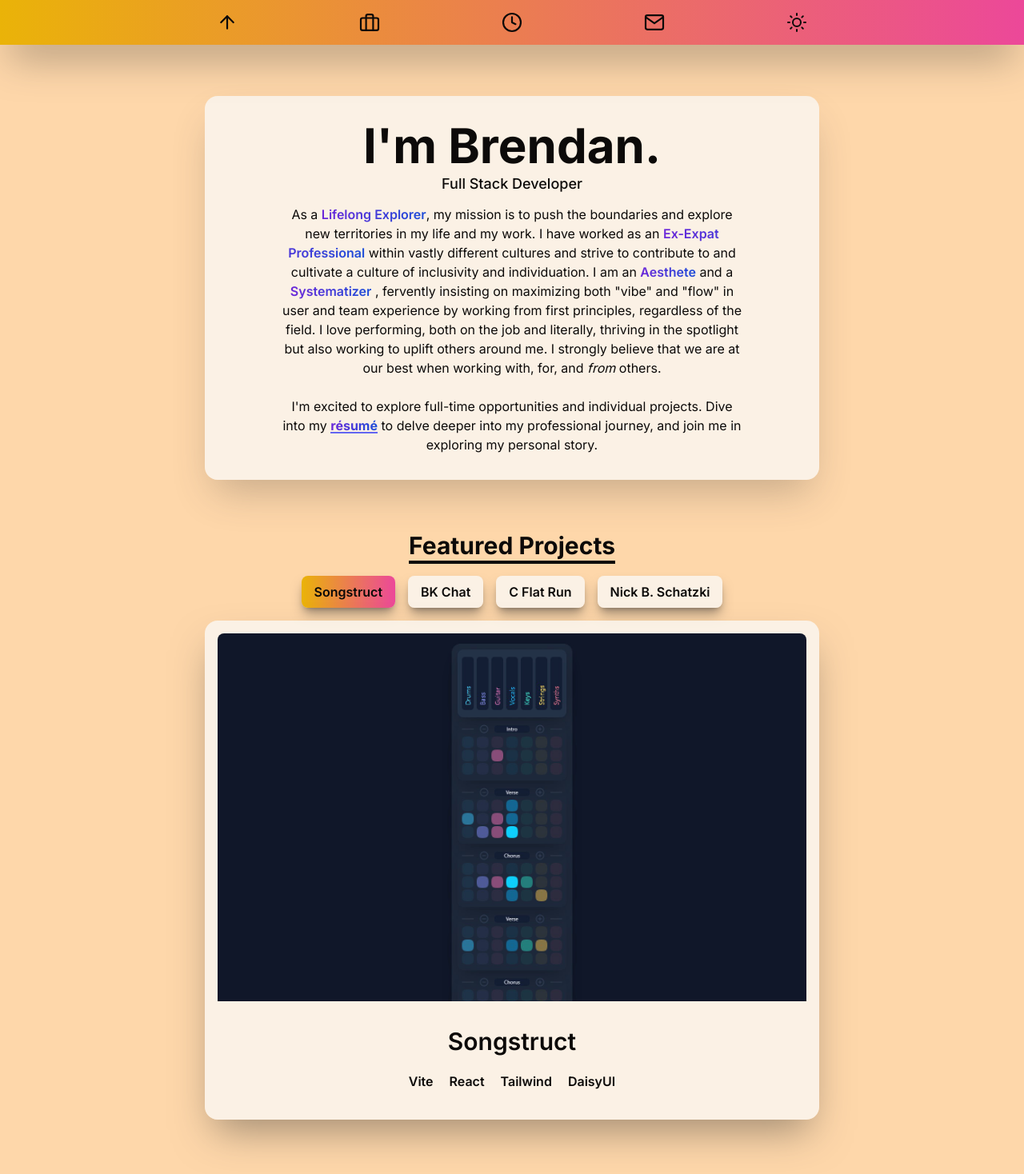
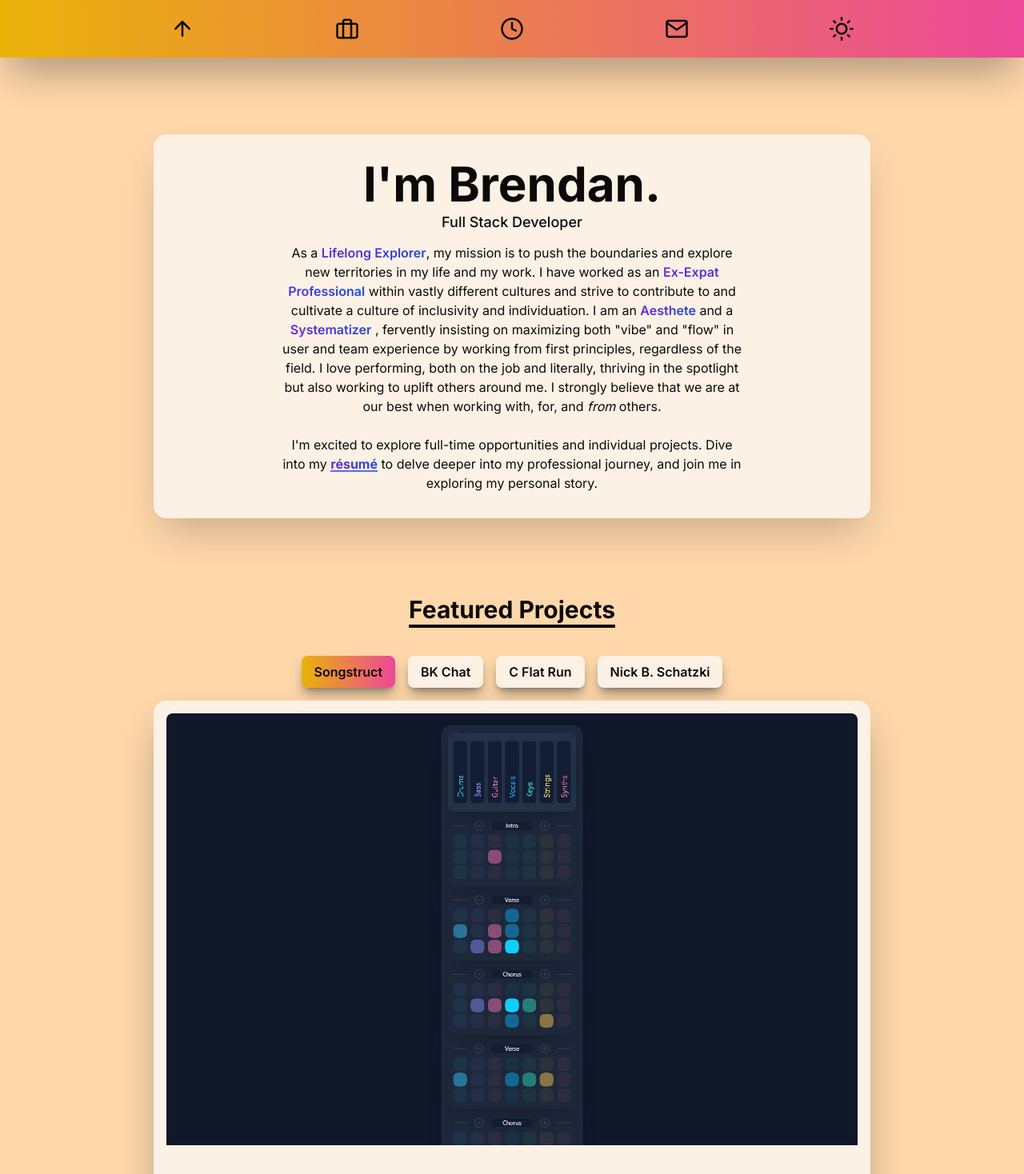
Before and after one commit to BKSchatzki/bks-portfolio, a React (Vite) app: page / in a window 1280 px wide. Shown: the top 1468 px of the page at 80% size. Built offline with nearby package versions, Linux system fonts and the light colour scheme.

Commit message:
Change logos and adjust brightness for buttons

```diff
--- a/src/App.jsx
+++ b/src/App.jsx
@@ -34,7 +34,7 @@ function App() {
     <>
       <div className="min-h-screen font-inter text-stone-950 dark:text-slate-50">
         <Header handleThemeSwitch={handleThemeSwitch} theme={theme} />
-        <div className="mx-auto w-11/12 max-w-3xl">
+        <div className="mx-auto w-11/12 max-w-lg sm:max-w-3xl lg:max-w-4xl">
           <Intro />
           <Portfolio />
           <Timeline />
--- a/src/components/Contact.jsx
+++ b/src/components/Contact.jsx
@@ -48,7 +48,7 @@ function Contact() {
             rows="10"
           />
           <button
-            className="w-max self-center rounded-md bg-gradient-to-r from-yellow-500 to-pink-500 px-6 py-3 text-center text-lg font-extrabold shadow-lg transition-transform duration-100 active:scale-90 dark:from-violet-700 dark:to-blue-700 sm:text-xl lg:text-2xl"
+            className="w-max self-center rounded-md bg-gradient-to-r from-yellow-500 to-pink-500 px-6 py-3 text-center text-lg font-extrabold shadow-lg transition-transform duration-100 hover:brightness-150 active:scale-90 dark:from-violet-700 dark:to-blue-700 sm:text-xl lg:text-2xl"
             type="button"
           >
             Work With Me
--- a/src/components/Footer.jsx
+++ b/src/components/Footer.jsx
@@ -2,8 +2,8 @@ import React from "react";
 
 function Footer() {
   return (
-    <footer className="my-8 text-center sm:my-16">
-      <p className="text-xs opacity-50 sm:text-sm">
+    <footer className="my-8 text-center sm:my-16 lg:my-24">
+      <p className="text-xs opacity-50 sm:text-sm lg:text-base">
         &copy; {new Date().getFullYear()} Brendan K. Schatzki.
         <br />
         All rights reserved.
--- a/src/components/Header.jsx
+++ b/src/components/Header.jsx
@@ -5,18 +5,18 @@ import { ArrowUp, Briefcase, Clock, Mail } from "react-feather";
 function Header({ handleThemeSwitch, theme }) {
   return (
     <header className="sticky top-0 z-10 mx-auto flex h-fit w-full items-center justify-center bg-gradient-to-r from-yellow-500 to-pink-500 text-center text-xs shadow-2xl shadow-stone-700/50 duration-100 dark:from-violet-900 dark:to-blue-700 dark:shadow-slate-950/50">
-      <nav className="flex w-11/12 max-w-3xl flex-row items-center justify-between gap-2 p-4">
+      <nav className="flex w-11/12 max-w-lg flex-row items-center justify-between gap-2 p-4 sm:max-w-3xl sm:p-5 lg:max-w-4xl lg:p-6">
         <a href="#intro">
-          <ArrowUp className="scale-90 rounded-md text-lg transition-transform duration-100 active:scale-90 sm:scale-100 lg:scale-110 lg:active:scale-100" />
+          <ArrowUp className="scale-90 rounded-md text-lg transition-transform duration-100 active:scale-90 sm:scale-100 lg:scale-125 lg:active:scale-110" />
         </a>
         <a href="#portfolio">
-          <Briefcase className="scale-90 rounded-md text-lg transition-transform duration-100 active:scale-90 sm:scale-100 lg:scale-110 lg:active:scale-100" />
+          <Briefcase className="scale-90 rounded-md text-lg transition-transform duration-100 active:scale-90 sm:scale-100 lg:scale-125 lg:active:scale-110" />
         </a>
         <a href="#timeline">
-          <Clock className="scale-90 rounded-md text-lg transition-transform duration-100 active:scale-90 sm:scale-100 lg:scale-110 lg:active:scale-100" />
+          <Clock className="scale-90 rounded-md text-lg transition-transform duration-100 active:scale-90 sm:scale-100 lg:scale-125 lg:active:scale-110" />
         </a>
         <a href="#contact">
-          <Mail className="scale-90 rounded-md text-lg transition-transform duration-100 active:scale-90 sm:scale-100 lg:scale-110 lg:active:scale-100" />
+          <Mail className="scale-90 rounded-md text-lg transition-transform duration-100 active:scale-90 sm:scale-100 lg:scale-125 lg:active:scale-110" />
         </a>
         <ThemeSwitcher handleThemeSwitch={handleThemeSwitch} theme={theme} />
       </nav>
--- a/src/components/Intro.jsx
+++ b/src/components/Intro.jsx
@@ -3,7 +3,7 @@ import React from "react";
 function Intro() {
   return (
     <main
-      className="my-8 flex scroll-m-40 flex-col items-center justify-center rounded-2xl bg-stone-50/75 p-8 text-center shadow-2xl shadow-stone-700/30 dark:bg-slate-900/75 dark:shadow-slate-950/30 sm:my-16"
+      className="my-8 flex scroll-m-40 flex-col items-center justify-center rounded-2xl bg-stone-50/75 p-8 text-center shadow-2xl shadow-stone-700/30 dark:bg-slate-900/75 dark:shadow-slate-950/30 sm:my-16 lg:my-24"
       id="intro"
     >
       <h1 className="mb-1 text-4xl font-bold sm:text-5xl lg:text-6xl">
@@ -42,7 +42,7 @@ function Intro() {
         I'm excited to explore full-time opportunities and individual projects.
         Dive into my{" "}
         <a
-          className="bg-gradient-to-r from-violet-700 to-blue-700 bg-clip-text font-extrabold text-transparent underline decoration-indigo-500 decoration-2 underline-offset-2 hover:scale-150 hover:brightness-200 dark:from-yellow-500 dark:to-pink-500 dark:decoration-orange-700"
+          className="bg-gradient-to-r from-violet-700 to-blue-700 bg-clip-text font-extrabold text-transparent underline decoration-indigo-500 decoration-2 underline-offset-2 hover:scale-150 hover:brightness-150 dark:from-yellow-500 dark:to-pink-500 dark:decoration-orange-700"
           href="#"
           rel="noreferrer noopener"
           target="_blank"
--- a/src/components/Portfolio.jsx
+++ b/src/components/Portfolio.jsx
@@ -11,7 +11,7 @@ function Portfolio() {
 
   return (
     <section
-      className="my-8 flex scroll-m-24 flex-col items-center justify-center sm:my-16"
+      className="my-8 flex scroll-m-24 flex-col items-center justify-center sm:my-16 lg:my-24"
       id="portfolio"
     >
       <Title>Featured Projects</Title>
--- a/src/components/ThemeSwitcher.jsx
+++ b/src/components/ThemeSwitcher.jsx
@@ -4,7 +4,7 @@ import { Moon, Sun } from "react-feather";
 function ThemeSwitcher({ theme, handleThemeSwitch }) {
   return (
     <button
-      className="rounded-md text-lg transition-transform duration-100 active:scale-90"
+      className="scale-90 rounded-md text-lg transition-transform duration-100 active:scale-90 sm:scale-100 lg:scale-125 lg:active:scale-110"
       onClick={handleThemeSwitch}
       type="button"
     >
--- a/src/components/Timeline.jsx
+++ b/src/components/Timeline.jsx
@@ -6,7 +6,7 @@ import Title from "./Title";
 function Timeline() {
   return (
     <section
-      className="my-8 flex scroll-m-24 flex-col items-center justify-center sm:my-16"
+      className="my-8 flex scroll-m-24 flex-col items-center justify-center sm:my-16 lg:my-24"
       id="timeline"
     >
       <Title>Timeline</Title>
--- a/src/components/Title.jsx
+++ b/src/components/Title.jsx
@@ -3,7 +3,7 @@ import React from "react";
 function Title({ children, id }) {
   return (
     <h2
-      className="mb-5 text-xl font-bold underline decoration-4 underline-offset-8 sm:text-2xl lg:text-3xl"
+      className="mb-5 text-xl font-bold underline decoration-4 underline-offset-8 sm:mb-7 sm:text-2xl lg:mb-10 lg:text-3xl"
       id={id && id}
     >
       {children}
```
